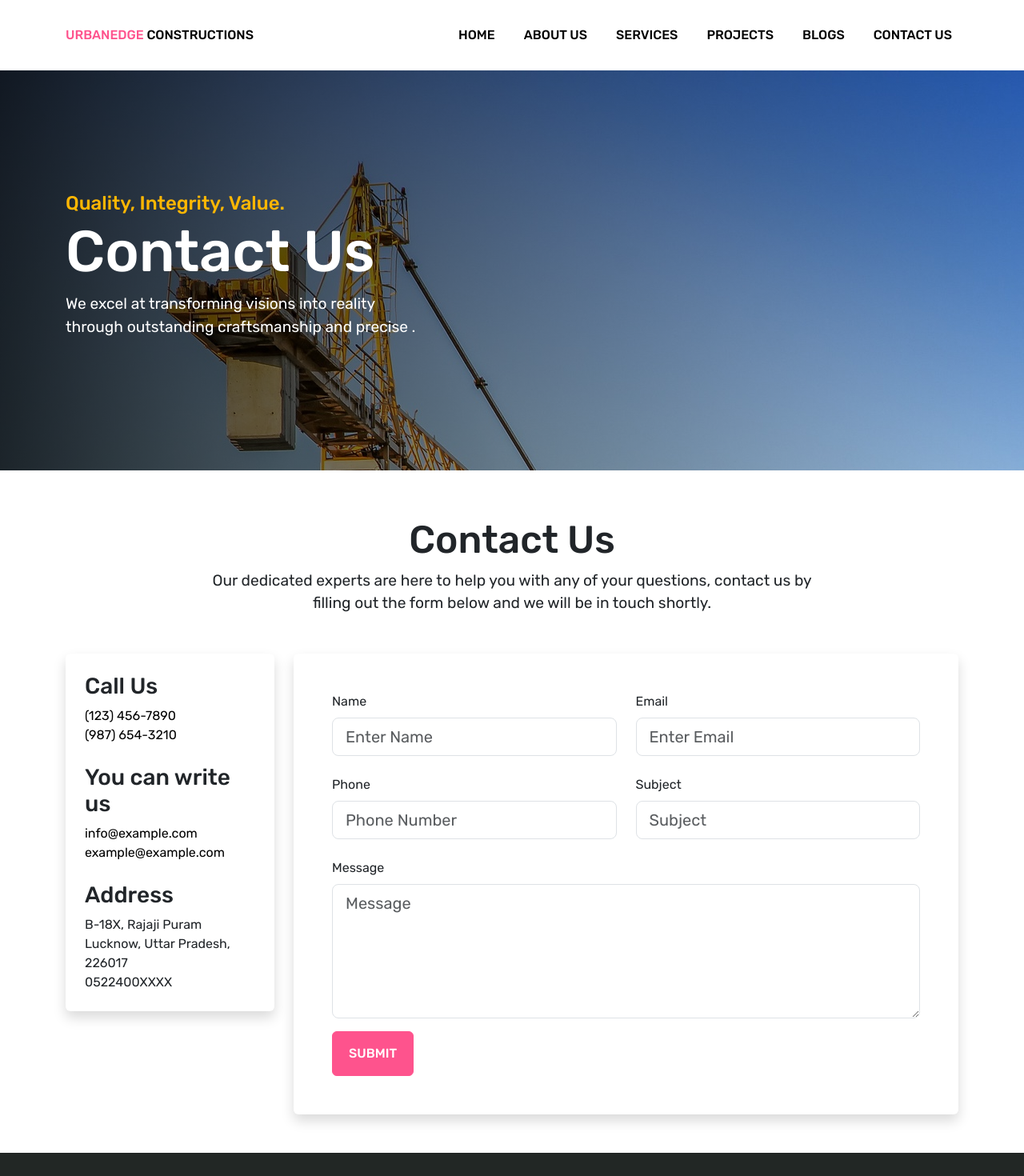
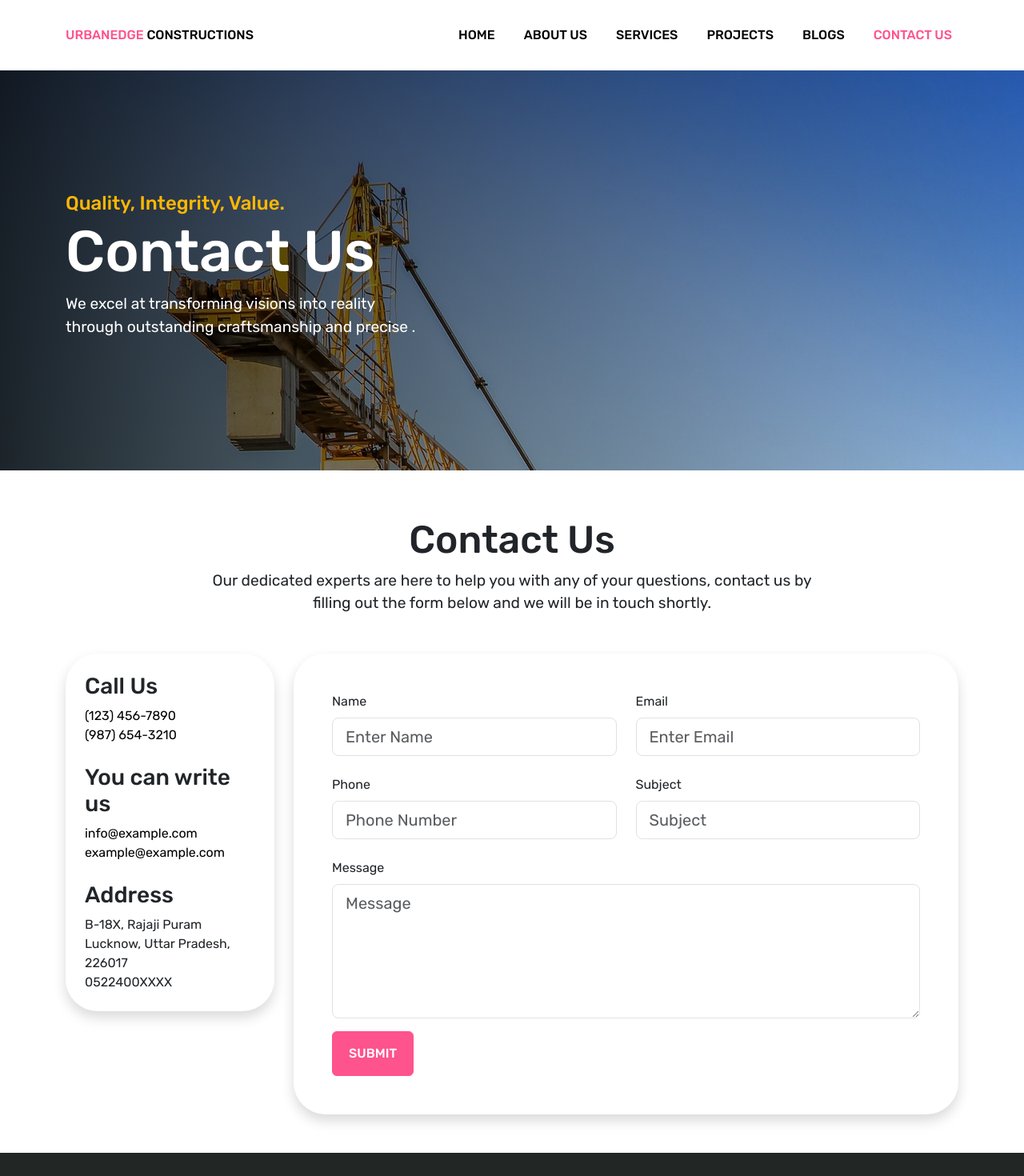
Before and after one commit to abhi051002/construction-website, a React (Vite) app in the folder frontend/: page /contact-us in a window 1280 px wide. Shown: the top 1470 px of the page at 80% size. Built offline with nearby package versions, Linux system fonts and the light colour scheme.

Commit message:
Navbar Navigation links ui done

```diff
--- a/frontend/src/assets/css/style.scss
+++ b/frontend/src/assets/css/style.scss
@@ -45,7 +45,6 @@ a {
   }
 }
 
-
 .bg-light {
   background-color: $light-background;
 }
@@ -73,6 +72,10 @@ header {
       &:hover {
         color: $primary-color;
       }
+    }
+
+    .active {
+      color: $primary-color !important;
     }
 
     .logo {
@@ -134,7 +137,6 @@ footer {
 
 .large-btn {
   padding: 15px 20px;
-
 }
 
 .btn-primary {
@@ -214,12 +216,14 @@ footer {
         right: 0;
         bottom: 0;
         border-radius: 40px;
-        background: linear-gradient(180deg,
-            rgba(217, 217, 217, 0) 0%,
-            rgba(217, 217, 217, 0) 13.02%,
-            rgba(0, 0, 0, 0.51) 42.5%,
-            rgba(0, 0, 0, 0.63) 70%,
-            #000000 100%);
+        background: linear-gradient(
+          180deg,
+          rgba(217, 217, 217, 0) 0%,
+          rgba(217, 217, 217, 0) 13.02%,
+          rgba(0, 0, 0, 0.51) 42.5%,
+          rgba(0, 0, 0, 0.63) 70%,
+          #000000 100%
+        );
       }
     }
 
@@ -266,7 +270,6 @@ footer {
       .content {
         p {
           font-size: 1em;
-
         }
       }
 
@@ -355,3 +358,9 @@ footer {
     }
   }
 }
+
+.section-10 {
+  .card {
+    border-radius: 40px;
+  }
+}
--- a/frontend/src/components/frontend/Header.jsx
+++ b/frontend/src/components/frontend/Header.jsx
@@ -1,8 +1,13 @@
 import React from "react";
 import Nav from "react-bootstrap/Nav";
 import Navbar from "react-bootstrap/Navbar";
+import { useLocation } from "react-router-dom";
 
 const Header = () => {
+  const path = useLocation();
+  const getNavClass = (currentPath) => {
+    return currentPath === path.pathname ? "active" : "";
+  };
   return (
     <header>
       <div className="container py-3">
@@ -13,22 +18,25 @@ const Header = () => {
           <Navbar.Toggle aria-controls="basic-navbar-nav" />
           <Navbar.Collapse id="basic-navbar-nav">
             <Nav className="ms-auto">
-              <Nav.Link href="/" className="nav-link">
+              <Nav.Link href="/" className={getNavClass("/")}>
                 Home
               </Nav.Link>
-              <Nav.Link href="/about" className="nav-link">
+              <Nav.Link href="/about" className={getNavClass("/about")}>
                 About Us
               </Nav.Link>
-              <Nav.Link href="/services" className="nav-link">
+              <Nav.Link href="/services" className={getNavClass("/services")}>
                 Services
               </Nav.Link>
-              <Nav.Link href="/projects" className="nav-link">
+              <Nav.Link href="/projects" className={getNavClass("/projects")}>
                 Projects
               </Nav.Link>
-              <Nav.Link href="/blogs" className="nav-link">
+              <Nav.Link href="/blogs" className={getNavClass("/blogs")}>
                 Blogs
               </Nav.Link>
-              <Nav.Link href="/contact-us" className="nav-link">
+              <Nav.Link
+                href="/contact-us"
+                className={getNavClass("/contact-us")}
+              >
                 Contact Us
               </Nav.Link>
             </Nav>
```
